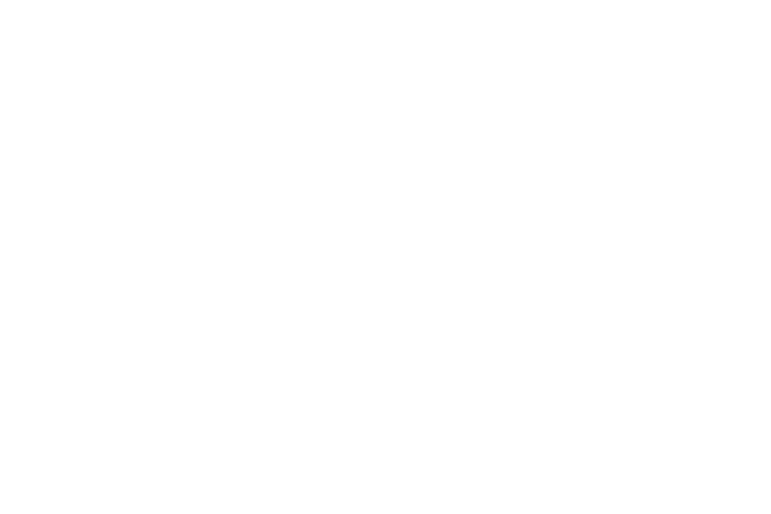
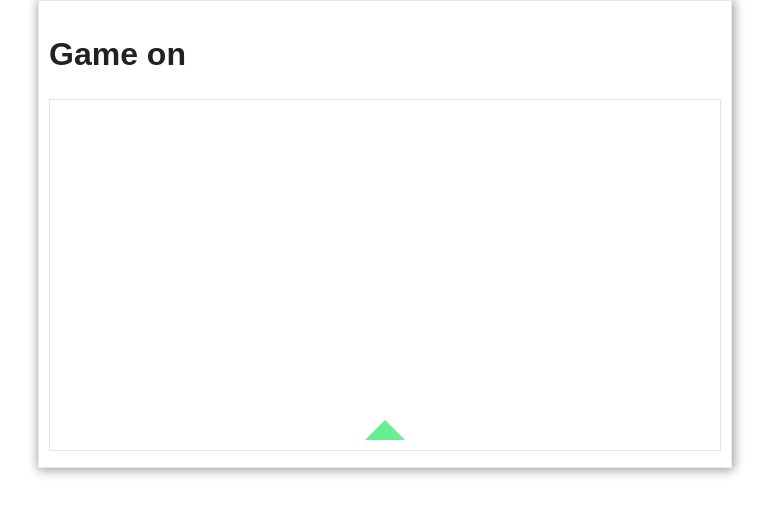
Before and after one commit to kojinkai/game2d, a plain HTML site: page index.html in a window 1280 px wide. Shown: the whole page, without its empty margins (255-1026 px from the left). Drawn offline with nearby package versions, Linux system fonts and the light colour scheme.

Commit message:
Adding in basic CSS styles and rendering the canvas.  JS namespacing pattern

```diff
--- a/css/style.css
+++ b/css/style.css
@@ -217,6 +217,21 @@ td { vertical-align: top; }
 /* ==|== primary styles =====================================================
    Author:
    ========================================================================== */
+#wrapper {
+	width: 672px;
+	margin: 0 auto;
+	padding: 10px;
+	border: 1px solid #E9E9E9;
+	box-shadow: 1px 1px 10px 1px rgba(0,0,0,0.4);
+}
+
+#content {
+	width: 670px;
+}
+
+#main-canvas {
+	border: 1px solid #E5E5E5;
+}
 
 
 
--- a/index.html
+++ b/index.html
@@ -33,15 +33,19 @@
   <!-- Prompt IE 6 users to install Chrome Frame. Remove this if you support IE 6.
        chromium.org/developers/how-tos/chrome-frame-getting-started -->
   <!--[if lt IE 7]><p class=chromeframe>Your browser is <em>ancient!</em> <a href="http://browsehappy.com/">Upgrade to a different browser</a> or <a href="http://www.google.com/chromeframe/?redirect=true">install Google Chrome Frame</a> to experience this site.</p><![endif]-->
-  <header>
+	<div id="wrapper">
+	  <header>
+	  	<h1>Game on</h2>
+	  </header>
+	  <div role="main" id="content">
+        <canvas id="main-canvas" width="670px" height="350px">
+			<p>Sorry, the canvas element is not supported in your browser</p>
+		</canvas>
+	  </div>
+	  <footer>
 
-  </header>
-  <div role="main">
-
-  </div>
-  <footer>
-
-  </footer>
+	  </footer>
+	</div><!-- wrapper -->
 
 
   <!-- JavaScript at the bottom for fast page loading -->
--- a/js/script.js
+++ b/js/script.js
@@ -1,3 +1,54 @@
-/* Author:
+/* Author: Lewis Nixon
 
 */
+
+// Initialise Canvas with safer global variables
+var game2d_init_canvas = document.getElementById('main-canvas'),
+	game2d_init_context = game2d_init_canvas.getContext( '2d' );
+
+// Namespacing pattern courtesy of Addy Osmani
+// http://addyosmani.com/blog/essential-js-namespacing/
+
+// Test to see if the namespace is taken.
+// Initialise the namespace literal.
+var game2d = game2d || {};
+
+// Rendering the cast.
+// The game2d object, the canvas and the context
+// are passed as arguments for use throughout the function
+(function(game, cvs, ctx) {
+
+		game.renderGun = function() {
+			var
+				// The Gun
+				gunX = cvs.width/2,
+				gunY = cvs.height - 10,
+				gunWidth = 40,
+				gunHeight = 20,
+				gunColour = "#68F090";
+
+				ctx.fillStyle = gunColour;
+				ctx.beginPath();
+				ctx.moveTo(gunX - gunWidth/2, gunY);
+				ctx.lineTo(gunX, gunY-gunHeight);
+				ctx.lineTo(gunX + gunWidth/2, gunY);
+				ctx.lineTo(gunX - gunWidth/2, gunY);
+				ctx.fill();
+				ctx.closePath();
+
+			};
+
+		game.animate = function() {
+				ctx.clearRect( 0, 0, cvs.width, cvs.height );
+				game2d.renderGun();
+			};
+
+		game.startGame = function() {
+
+		}
+})(game2d, game2d_init_canvas, game2d_init_context);
+
+// Setting off the functions / gameloop
+(function gameLoop() {
+	setInterval(game2d.animate,20);
+})();
```
